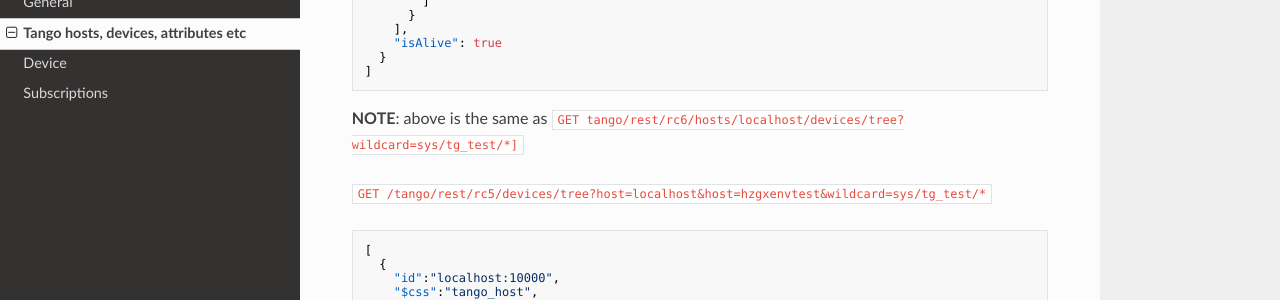
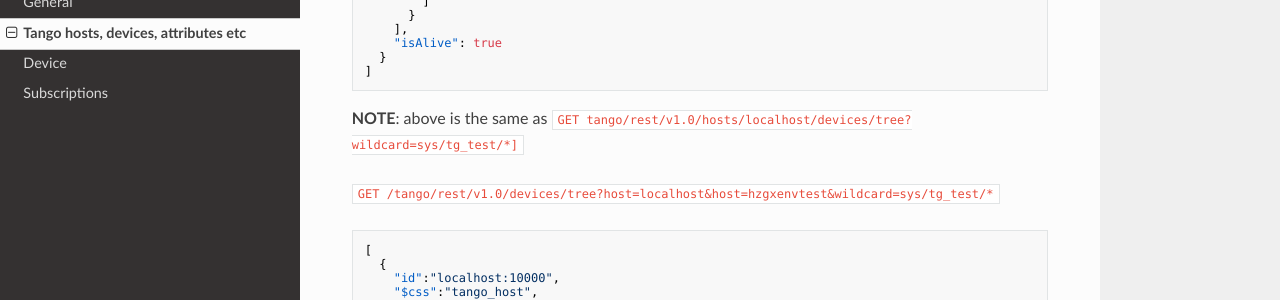
Before and after one commit to tango-controls/rest-api, an MkDocs documentation site: the page built from docs/hosts.md, in a window 1280 px wide and 900 px high, scrolled down 3861 px. Shown: the part 147-447 px from the top of the window. Built offline with MkDocs 1.6.1, drawn with Linux system fonts in a browser that asks for light colours; nearby versions of some CDN libraries; old or Windows-style settings are respelled for this version of MkDocs.

Commit message:
Progress: rc5&rc6 -> v1.0

````diff
--- a/docs/hosts.md
+++ b/docs/hosts.md
@@ -208,9 +208,9 @@ __IMPLEMENTATION NOTE:__ this response is the same as when execute command: sys/
 ]
 ```
 
-**NOTE**: above is the same as `GET tango/rest/rc6/hosts/localhost/devices/tree?wildcard=sys/tg_test/*]`
+**NOTE**: above is the same as `GET tango/rest/v1.0/hosts/localhost/devices/tree?wildcard=sys/tg_test/*]`
 
-`GET /tango/rest/rc5/devices/tree?host=localhost&host=hzgxenvtest&wildcard=sys/tg_test/*`
+`GET /tango/rest/v1.0/devices/tree?host=localhost&host=hzgxenvtest&wildcard=sys/tg_test/*`
 
 ```json
 [
````
